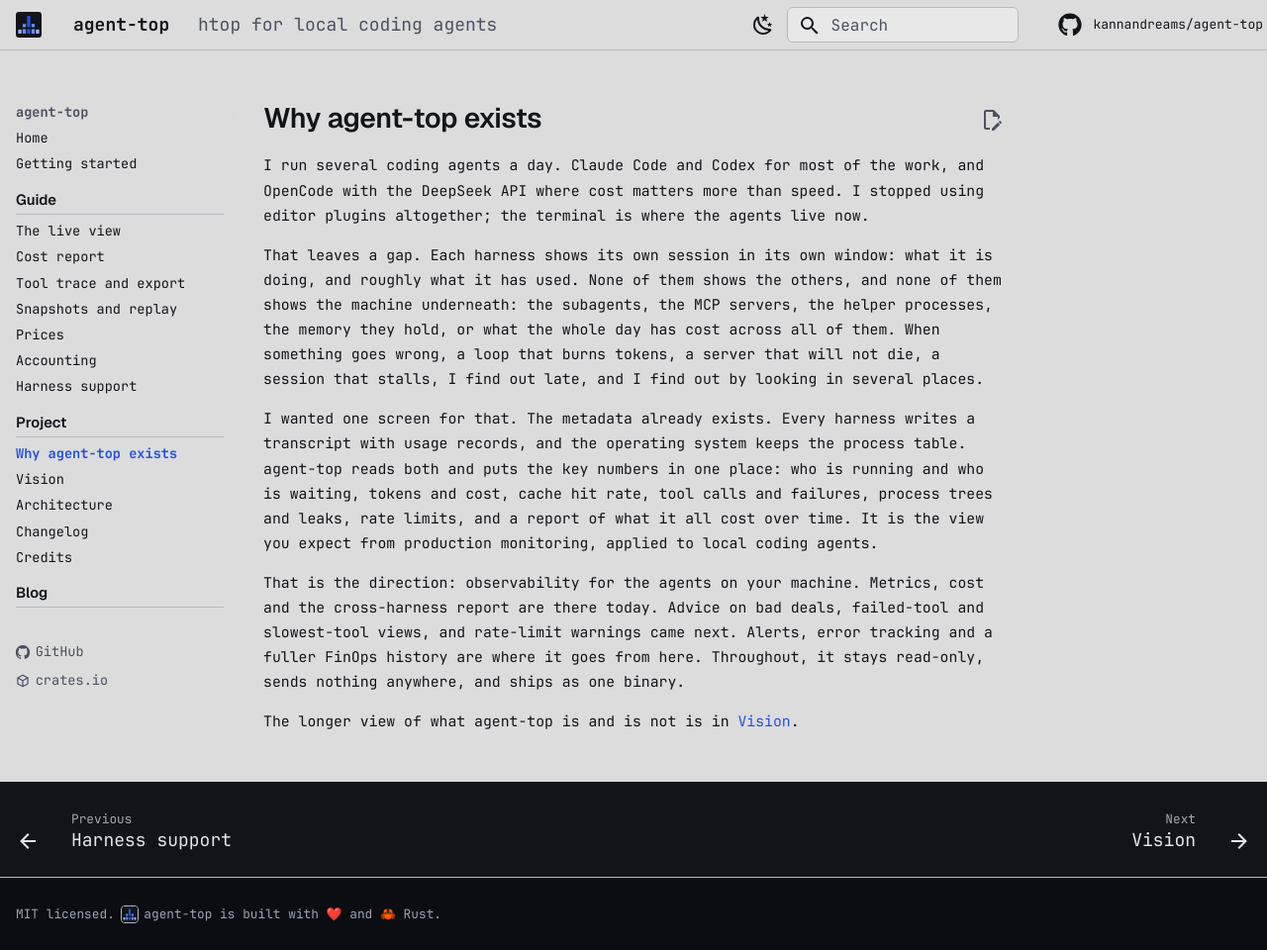
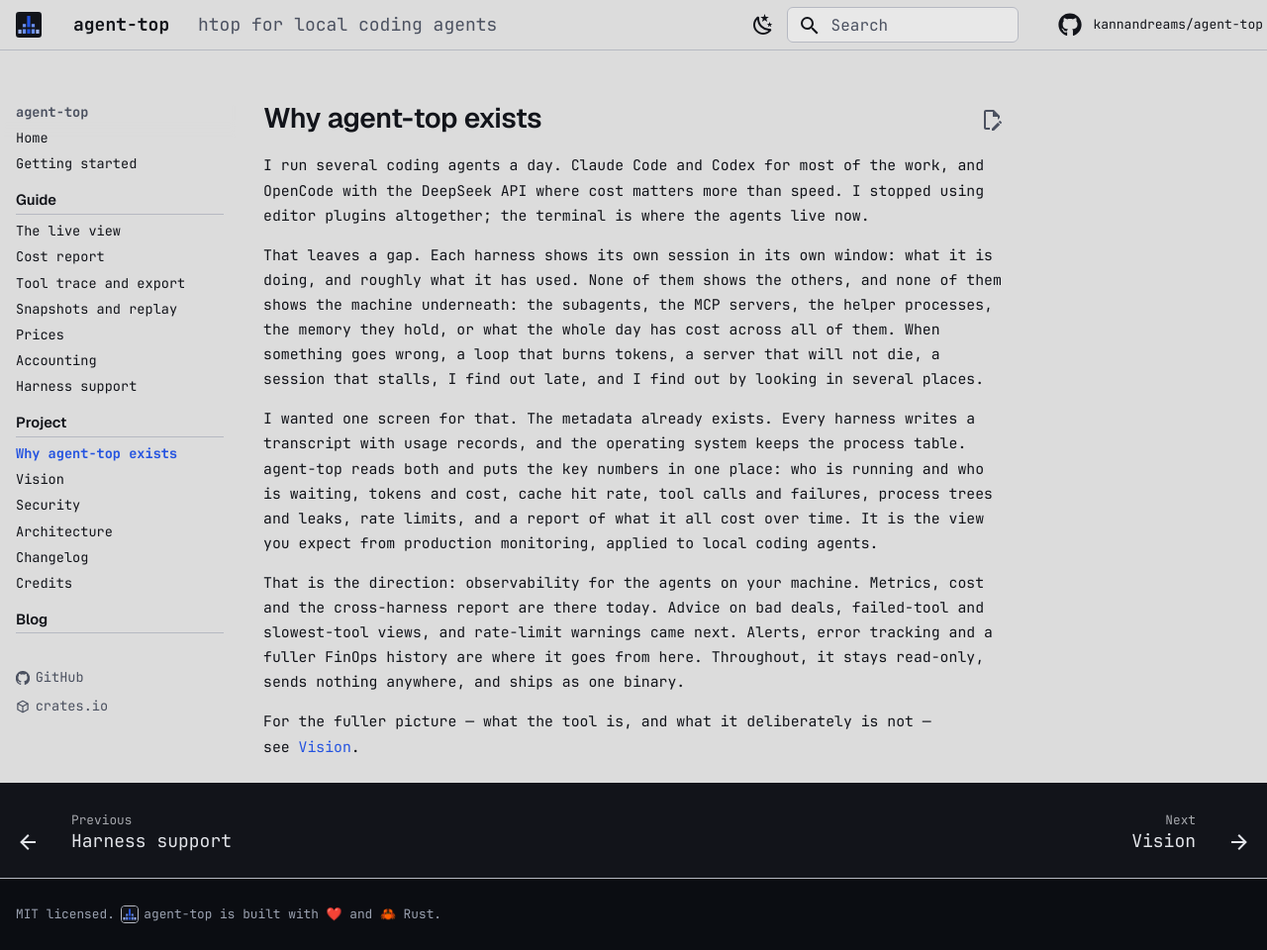
Before and after one commit to kannandreams/agent-top, an MkDocs documentation site: the page built from docs/why-this-exists.md, in a window 1280 px wide and 960 px high. Shown: the whole window at 99% size. Built offline with MkDocs 1.6.1 and Material for MkDocs 9.7.7, drawn with Linux system fonts in a browser that asks for light colours; comment, search, counter and statistics services are not loaded.

Commit message:
docs: add a Security page, reword the Vision pointer in Why this exists (#26)
New Project-section page enumerating the security model that follows
from being read-only and local-only: what it reads (metadata only, no
prompt text or tool output), what it never does (no writes, no
signals, no shell-outs, no unsafe), the exact two network calls it can
make, the one fixed command line the upgrade prompt runs, and the
files it touches on disk.

Also rewords "The longer view of what agent-top is and is not is in
Vision" into a clearer see-also sentence.

```diff
--- a/docs/why-this-exists.md
+++ b/docs/why-this-exists.md
@@ -12,4 +12,4 @@
 
 That is the direction: observability for the agents on your machine. Metrics, cost and the cross-harness report are there today. Advice on bad deals, failed-tool and slowest-tool views, and rate-limit warnings came next. Alerts, error tracking and a fuller FinOps history are where it goes from here. Throughout, it stays read-only, sends nothing anywhere, and ships as one binary.
 
-The longer view of what agent-top is and is not is in [Vision](vision.md).
+For the fuller picture — what the tool is, and what it deliberately is not — see [Vision](vision.md).
--- a/mkdocs.yml
+++ b/mkdocs.yml
@@ -121,6 +121,7 @@
   - Project:
       - Why agent-top exists: why-this-exists.md
       - Vision: vision.md
+      - Security: security.md
       - Architecture: architecture.md
       - Changelog: changelog.md
       - Credits: credits.md
```
Also changed, not shown: docs/security.md (added, +42 -0 lines).
